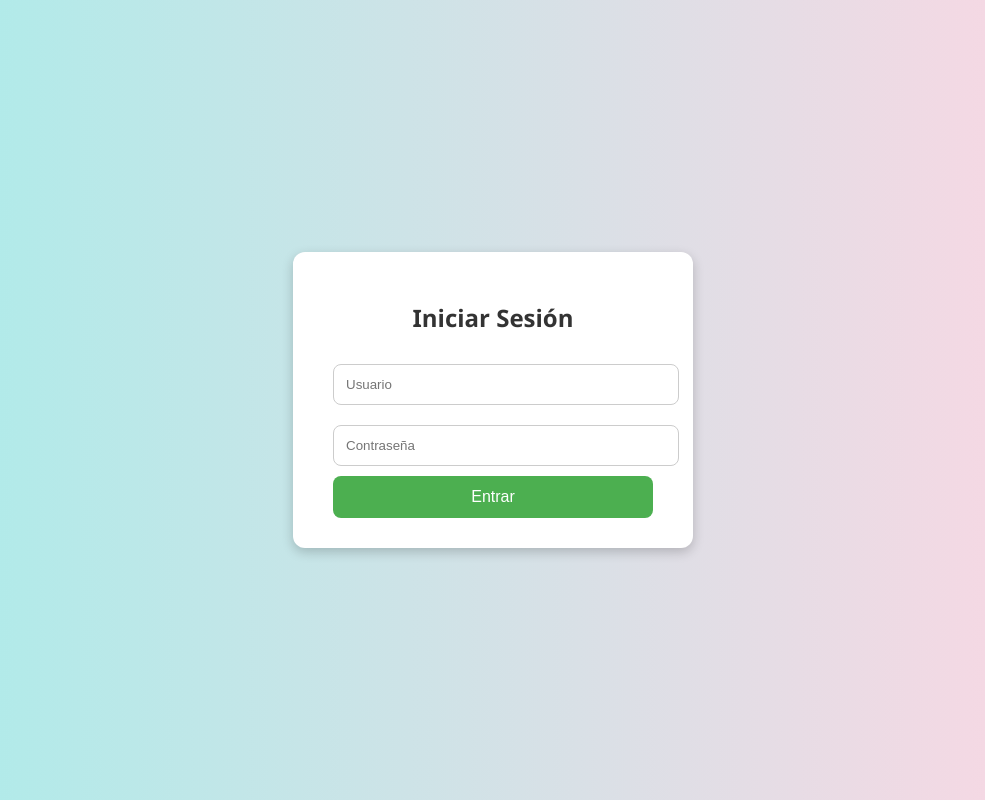
After one commit to LORENASH/SCITAS, a Flask app: page /login in a window 1280 px wide. The commit adds this page. Shown: the whole page, without its empty margins (147-1132 px from the left). Run offline with Flask 3, Linux system fonts and the light colour scheme.

Commit message:
cambios 1806

```diff
--- a/app.py
+++ b/app.py
@@ -1,4 +1,4 @@
-from flask import Flask, render_template, request, redirect, send_file, url_for
+from flask import Flask, render_template, request, redirect, send_file, url_for, session
 import mysql.connector
 from datetime import datetime, timedelta
 from reportlab.lib.pagesizes import letter
@@ -10,6 +10,9 @@ import sys
 from datetime import date
 import os
 import json
+#from werkzeug.security import generate_password_hash, check_password_hash
+
+#import pymysql
 #render
 from dotenv import load_dotenv
 
@@ -42,7 +45,7 @@ nombres_con_titulo = {
         # user="root",
         # password="",  # cambia si tu MySQL tiene contraseña
         # database="modulo"
-#    )
+   # )
 #carga las variables de entorno de env Render
 load_dotenv()
 
@@ -96,29 +99,6 @@ def disponibilidad():
 
     return render_template('disponibilidad.html')
 
-
-
-@app.route('/')
-def index():
-    conexion = conectar_bd()
-    cursor = conexion.cursor()
-
-    hoy = datetime.now()
-    mes, anio = hoy.month, hoy.year
-
-    cursor.execute("SELECT medico, dia FROM disponibilidad WHERE mes = %s AND anio = %s", (mes, anio))
-    datos = cursor.fetchall()
-    conexion.close()
-
-    global disponibilidad_medicos
-    disponibilidad_medicos = {}  # Vaciar el diccionario antes de actualizar
-
-    for medico, dia in datos:
-        if medico not in disponibilidad_medicos:
-            disponibilidad_medicos[medico] = []
-        disponibilidad_medicos[medico].append(dia)
-
-    return render_template('index.html', disponibilidad=disponibilidad_medicos)
 
 
 @app.route('/guardar', methods=['POST'])
@@ -535,7 +515,7 @@ def editar_disponibilidad():
     "Dr. Julia": "Dra. Julia",
     "Dr. Isla": "Dr. Isla",
     "Dr. Figueroa": "Dr. Figueroa"
-}
+    }
 
 
     return render_template(
@@ -550,6 +530,66 @@ def editar_disponibilidad():
     )
 
 
+
+#app = Flask(__name__)
+app.secret_key = 'clavesecreta'  # Cambia esto
+
+
+@app.route('/login', methods=['GET', 'POST'])
+def login():
+    mensaje = ''
+    if request.method == 'POST':
+        usuario = request.form['usuario']
+        contraseña = request.form['contraseña']
+        contraseña_encriptada = generate_password_hash(contraseña)
+
+        conexion = conectar_bd()
+        cursor = conexion.cursor()
+        cursor.execute("SELECT * FROM usuarios WHERE username = %s AND password = %s", (usuario, contraseña))
+        usuario = cursor.fetchone()
+        cursor.close()
+        conexion.close()
+
+        if usuario:
+            session['usuario'] = usuario[1]
+            return redirect(url_for('index'))
+        else:
+            mensaje = '❌ Usuario o contraseña incorrectos'
+
+    return render_template('login.html', mensaje=mensaje)
+
+@app.route('/logout')
+def logout():
+    session.pop('usuario', None)
+    return redirect(url_for('login'))
+
+@app.route('/')
+def index():
+    if 'usuario' not in session:
+        return redirect(url_for('login'))
+
+    conexion = conectar_bd()
+    cursor = conexion.cursor()
+
+    hoy = datetime.now()
+    mes, anio = hoy.month, hoy.year
+
+    cursor.execute("SELECT medico, dia FROM disponibilidad WHERE mes = %s AND anio = %s", (mes, anio))
+    datos = cursor.fetchall()
+    conexion.close()
+
+    global disponibilidad_medicos
+    disponibilidad_medicos = {}
+
+    for medico, dia in datos:
+        if medico not in disponibilidad_medicos:
+            disponibilidad_medicos[medico] = []
+        disponibilidad_medicos[medico].append(dia)
+
+    return render_template('index.html', usuario=session['usuario'], disponibilidad=disponibilidad_medicos)
+
+
+
 # if __name__ == '__main__':
     # app.run(debug=True ,host='0.0.0.0', port=10000)
 
--- /dev/null
+++ b/templates/login.html
@@ -0,0 +1,76 @@
+<!DOCTYPE html>
+<html lang="es">
+<head>
+    <meta charset="UTF-8">
+    <title>Iniciar Sesión</title>
+    <style>
+        body {
+            font-family: 'Segoe UI', Tahoma, Geneva, Verdana, sans-serif;
+            background: linear-gradient(to right, #a8edea, #fed6e3);
+            display: flex;
+            justify-content: center;
+            align-items: center;
+            height: 100vh;
+            margin: 0;
+        }
+
+        .login-container {
+            background-color: white;
+            padding: 30px 40px;
+            border-radius: 12px;
+            box-shadow: 0 4px 12px rgba(0, 0, 0, 0.2);
+            width: 320px;
+            text-align: center;
+        }
+
+        h2 {
+            margin-bottom: 20px;
+            color: #333;
+        }
+
+        input[type="text"],
+        input[type="password"] {
+            width: 100%;
+            padding: 12px;
+            margin: 10px 0;
+            border: 1px solid #ccc;
+            border-radius: 8px;
+        }
+
+        button {
+            background-color: #4CAF50;
+            color: white;
+            border: none;
+            padding: 12px;
+            width: 100%;
+            border-radius: 8px;
+            font-size: 16px;
+            cursor: pointer;
+        }
+
+        button:hover {
+            background-color: #45a049;
+        }
+
+        .error {
+            color: red;
+            margin-top: 10px;
+            font-size: 14px;
+        }
+    </style>
+</head>
+<body>
+    <div class="login-container">
+        <h2>Iniciar Sesión</h2>
+        <form method="POST">
+            <input type="text" name="usuario" placeholder="Usuario" required>
+            <input type="password" name="contraseña" placeholder="Contraseña" required>
+            <button type="submit">Entrar</button>
+        </form>
+
+        {% if mensaje %}
+            <div class="error">{{ mensaje }}</div>
+        {% endif %}
+    </div>
+</body>
+</html>
```
Also changed, not shown: templates/calendar.html (deleted, +0 -59 lines), templates/index.html (+6 -2 lines), templates/reporte.html (deleted, +0 -56 lines).
